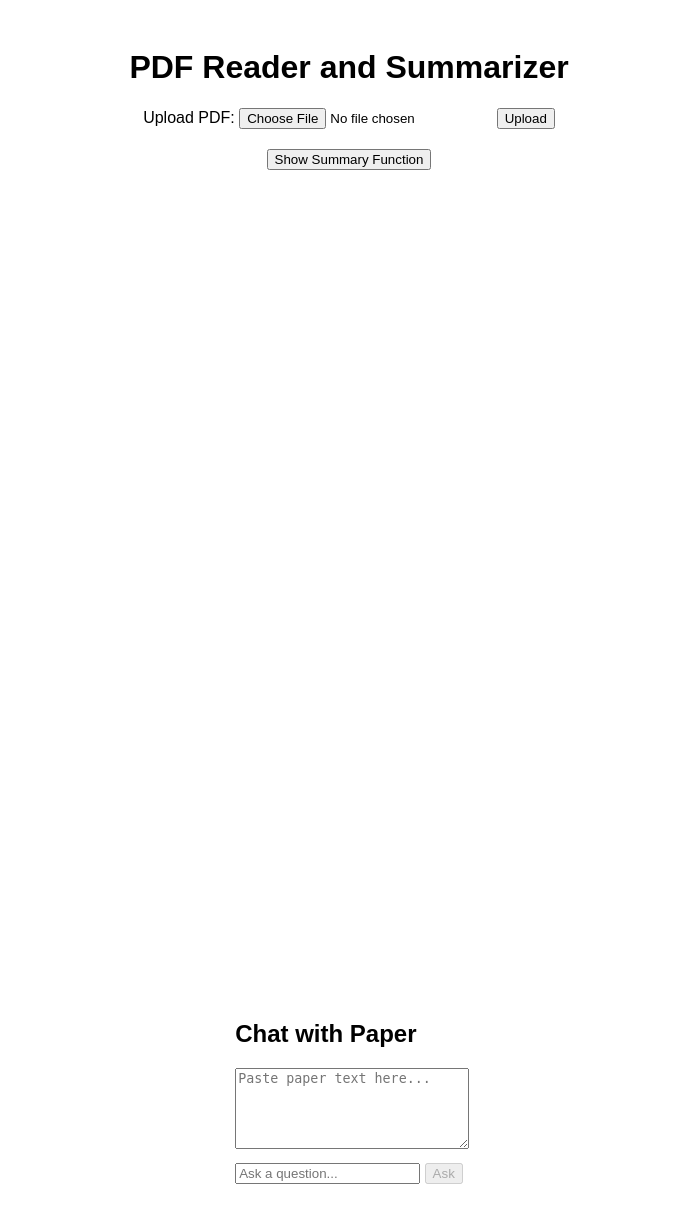
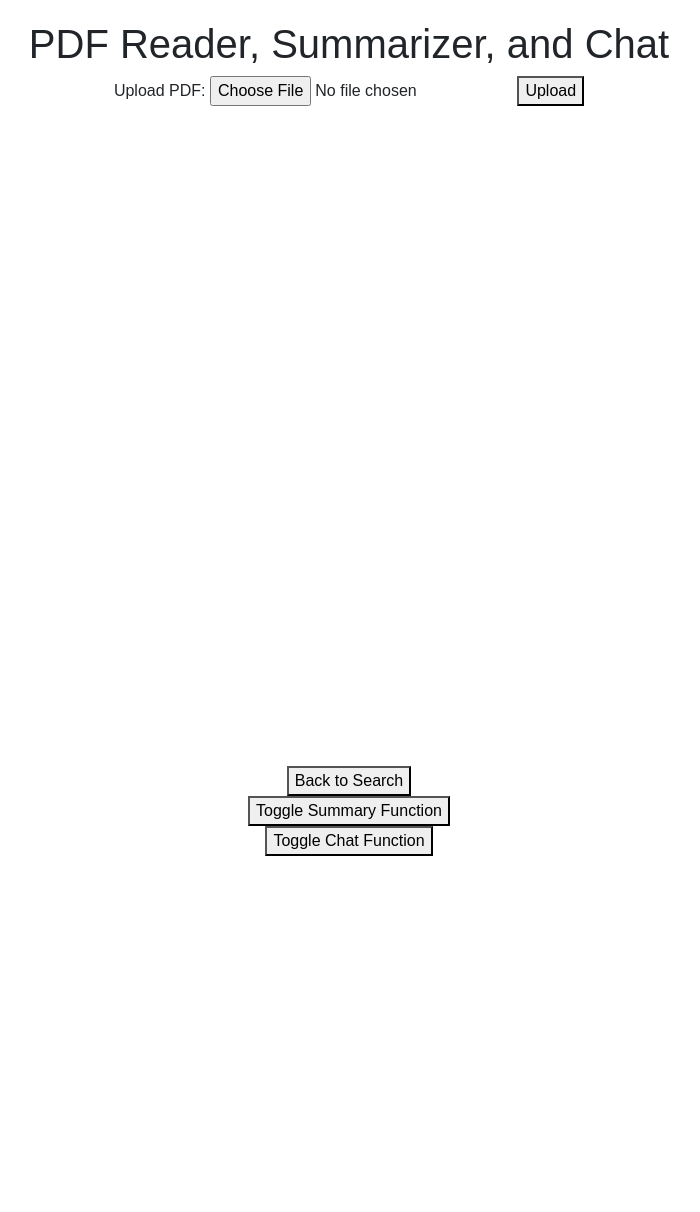
Before and after one commit to Chianghaoyu/Educational-Big-Data-Projects, a Flask app: template project/templates/upload.html in a window 1280 px wide. Shown: the whole page, without its empty margins (291-991 px from the left). After the commit the page ends 856 px from the top, so only its background shows below. Run offline with Flask 3, Linux system fonts and the light colour scheme; the template is opened without the code that fills it, so the values that code supplies are empty; parts of the project's set-up code (start-up, migrations or seed data) failed here and were passed over; some libraries are stand-ins or nearby versions.

Commit message:
20240711

```diff
--- a/project/templates/integrated_search.html
+++ b/project/templates/integrated_search.html
@@ -29,6 +29,7 @@
         <button type="submit">Search</button>
     </form>
     <div id="searchResults"></div>
+    <button onclick="window.location.href='/upload'">Go to Upload & Chat</button>
     <script>
         document.getElementById('searchForm').addEventListener('submit', async (e) => {
             e.preventDefault();
--- a/project/templates/upload.html
+++ b/project/templates/upload.html
@@ -2,8 +2,10 @@
 <html lang="en">
 <head>
     <meta charset="UTF-8">
-    <title>PDF Reader and Summarizer</title>
+    <title>PDF Reader, Summarizer, and Chat</title>
     <script type="module" src="https://md-block.verou.me/md-block.js"></script>
+    <link rel="stylesheet" href="https://cdn.jsdelivr.net/npm/bootstrap@5.3.0-alpha1/dist/css/bootstrap.min.css">
+    <script src="https://code.jquery.com/jquery-3.6.0.min.js"></script>
     <style>
         body {
             font-family: Arial, sans-serif;
@@ -18,22 +20,27 @@
         #container {
             display: flex;
             width: 100%;
-            height: 100vh;
+            height: 80vh;
             max-width: 1800px;
         }
         #pdf-container {
             flex: 1;
             margin-right: 20px;
+            height: 100%;
         }
         #pdf-container embed {
             width: 100%;
             height: 100%;
         }
-        #summary-container {
-            display: none;
+        #functions-container {
             flex: 1;
+            display: flex;
             flex-direction: column;
-            height: 100%;
+            justify-content: space-between;
+        }
+        #summary-container, #chat-container {
+            width: 100%;
+            margin-bottom: 20px;
         }
         textarea {
             width: 100%;
@@ -41,40 +48,56 @@
         }
         #summary {
             flex: 1;
-            overflow-y: auto;
+            height: 30%;
+            overflow-y: scroll;
             white-space: pre-wrap;
         }
-        #toggleSummaryButton {
-            margin-bottom: 10px;
+        .hidden {
+            display: none;
         }
-        #chat-container {
-            margin-top: 20px;
+        .full-width {
+            width: 100%;
         }
     </style>
 </head>
 <body>
-    <h1>PDF Reader and Summarizer</h1>
+    <h1>PDF Reader, Summarizer, and Chat</h1>
     <form id="uploadForm">
         <label for="fileInput">Upload PDF:</label>
         <input type="file" id="fileInput" name="file">
         <button type="submit">Upload</button>
     </form>
-    <button id="toggleSummaryButton">Show Summary Function</button>
     <div id="container">
-        <div id="pdf-container"></div>
-        <div id="summary-container">
-            <textarea id="selectedText" placeholder="Paste selected text here..." rows="5"></textarea><br>
-            <button id="summarizeTextButton" disabled>Summarize Text</button>
-            <div id="summary"><md-block></md-block></div>
+        <div id="pdf-container" class="full-width"></div>
+        <div id="functions-container" class="hidden">
+            <div id="summary-container" class="hidden">
+                <h2>Summary Function</h2>
+                <textarea id="selectedText" placeholder="Paste selected text here..." rows="5"></textarea><br>
+                <button id="summarizeTextButton" disabled>Summarize Text</button>
+                <div id="summary"><md-block></md-block></div>
+            </div>
+
+            <div id="chat-container" class="hidden">
+                <div class="container mt-5">
+                    <h2>ChatBot</h2>
+                    <div class="card">
+                        <div class="card-body">
+                            <div id="chatPaper-container" class="mb-3" style="height: 300px; overflow-y: scroll; border: 1px solid #ccc; padding: 10px;">
+                                <!-- Chat messages will be appended here -->
+                            </div>
+                            <input type="text" id="user-message" class="form-control" placeholder="Type your message here...">
+                            <button id="send-btn" class="btn btn-primary mt-2">Send</button>
+                        </div>
+                    </div>
+                </div>
+            </div>
+
+
         </div>
     </div>
-    <div id="chat-container">
-        <h2>Chat with Paper</h2>
-        <textarea id="chatContext" placeholder="Paste paper text here..." rows="5"></textarea><br>
-        <input type="text" id="chatInput" placeholder="Ask a question...">
-        <button id="chatButton" disabled>Ask</button>
-        <div id="chatResponse"></div>
-    </div>
+    <button onclick="window.location.href='/'">Back to Search</button>
+    <button id="toggleSummaryButton">Toggle Summary Function</button>
+    <button id="toggleChatButton">Toggle Chat Function</button>
     <script>
         document.getElementById('uploadForm').addEventListener('submit', async (e) => {
             e.preventDefault();
@@ -111,45 +134,89 @@
             });
 
             const result = await response.json();
-            const summaryElement = document.querySelector('#summary md-block');
-            summaryElement.textContent = result.summary;
+            console.log("Summary result:", result);
+            const markdownSummary = result.summary;
+            console.log("Markdown summary:", markdownSummary);
+
+            const summaryElement = document.getElementById('summary');
+            summaryElement.innerHTML = '';
+            const mdBlockElement = document.createElement('md-block');
+            mdBlockElement.textContent = markdownSummary;
+            summaryElement.appendChild(mdBlockElement);
         });
 
-        document.getElementById('chatContext').addEventListener('input', () => {
-            const chatContext = document.getElementById('chatContext').value.trim();
-            document.getElementById('chatButton').disabled = chatContext.length === 0;
-        });
-
-        document.getElementById('chatButton').addEventListener('click', async () => {
-            const chatContext = document.getElementById('chatContext').value.trim();
-            const chatInput = document.getElementById('chatInput').value.trim();
-
-            const response = await fetch('/chat', {
-                method: 'POST',
-                headers: {
-                    'Content-Type': 'application/json'
-                },
-                body: JSON.stringify({ message: chatInput, context: chatContext })
-            });
-
-            const result = await response.json();
-            document.getElementById('chatResponse').textContent = result.response;
-        });
 
         document.getElementById('toggleSummaryButton').addEventListener('click', () => {
             const summaryContainer = document.getElementById('summary-container');
+            summaryContainer.classList.toggle('hidden');
+            adjustLayout();
+        });
+
+        document.getElementById('toggleChatButton').addEventListener('click', () => {
+            const chatContainer = document.getElementById('chat-container');
+            chatContainer.classList.toggle('hidden');
+            adjustLayout();
+        });
+
+        $(document).ready(function() {
+            $('#send-btn').click(function() {
+                const userMessage = $('#user-message').val();
+                if (userMessage.trim() === '') {
+                    return;
+                }
+
+                const chatContainer = $('#chatPaper-container');
+                chatContainer.append(`<div><strong>You:</strong> ${userMessage}</div>`);
+
+                $.ajax({
+                    url: '/chatbot',
+                    method: 'POST',
+                    contentType: 'application/json',
+                    data: JSON.stringify({
+                        message: userMessage,
+                        history: chatHistory
+                    }),
+                    success: function(response) {
+                        const botMessage = response[response.length - 1][1];
+                        chatContainer.append(`<div><strong>Bot:</strong> ${botMessage}</div>`);
+                        chatHistory = response;
+                        $('#user-message').val('');
+                        chatContainer.scrollTop(chatContainer[0].scrollHeight);
+                    }
+                });
+            });
+        });
+
+        let chatHistory = [];
+
+        function adjustLayout() {
+            const summaryContainer = document.getElementById('summary-container');
+            const chatContainer = document.getElementById('chat-container');
+            const functionsContainer = document.getElementById('functions-container');
             const pdfContainer = document.getElementById('pdf-container');
-            const button = document.getElementById('toggleSummaryButton');
-            if (summaryContainer.style.display === 'none') {
-                summaryContainer.style.display = 'flex';
-                pdfContainer.style.display = 'none';
-                button.textContent = 'Show PDF Viewer';
+
+            const bothHidden = summaryContainer.classList.contains('hidden') && chatContainer.classList.contains('hidden');
+            const oneVisible = !summaryContainer.classList.contains('hidden') || !chatContainer.classList.contains('hidden');
+
+            if (bothHidden) {
+                functionsContainer.classList.add('hidden');
+                pdfContainer.classList.add('full-width');
             } else {
-                summaryContainer.style.display = 'none';
-                pdfContainer.style.display = 'block';
-                button.textContent = 'Show Summary Function';
+                functionsContainer.classList.remove('hidden');
+                pdfContainer.classList.remove('full-width');
+
+                if (!summaryContainer.classList.contains('hidden') && !chatContainer.classList.contains('hidden')) {
+                    summaryContainer.style.height = 'calc(50% - 10px)';
+                    chatContainer.style.height = 'calc(50% - 10px)';
+                } else if (!summaryContainer.classList.contains('hidden')) {
+                    summaryContainer.style.height = '100%';
+                    chatContainer.style.height = '0';
+                } else if (!chatContainer.classList.contains('hidden')) {
+                    chatContainer.style.height = '100%';
+                    summaryContainer.style.height = '0';
+                }
             }
-        });
+        }
     </script>
 </body>
 </html>
```
Also changed, not shown: project/app2.py (+17 -18 lines).
